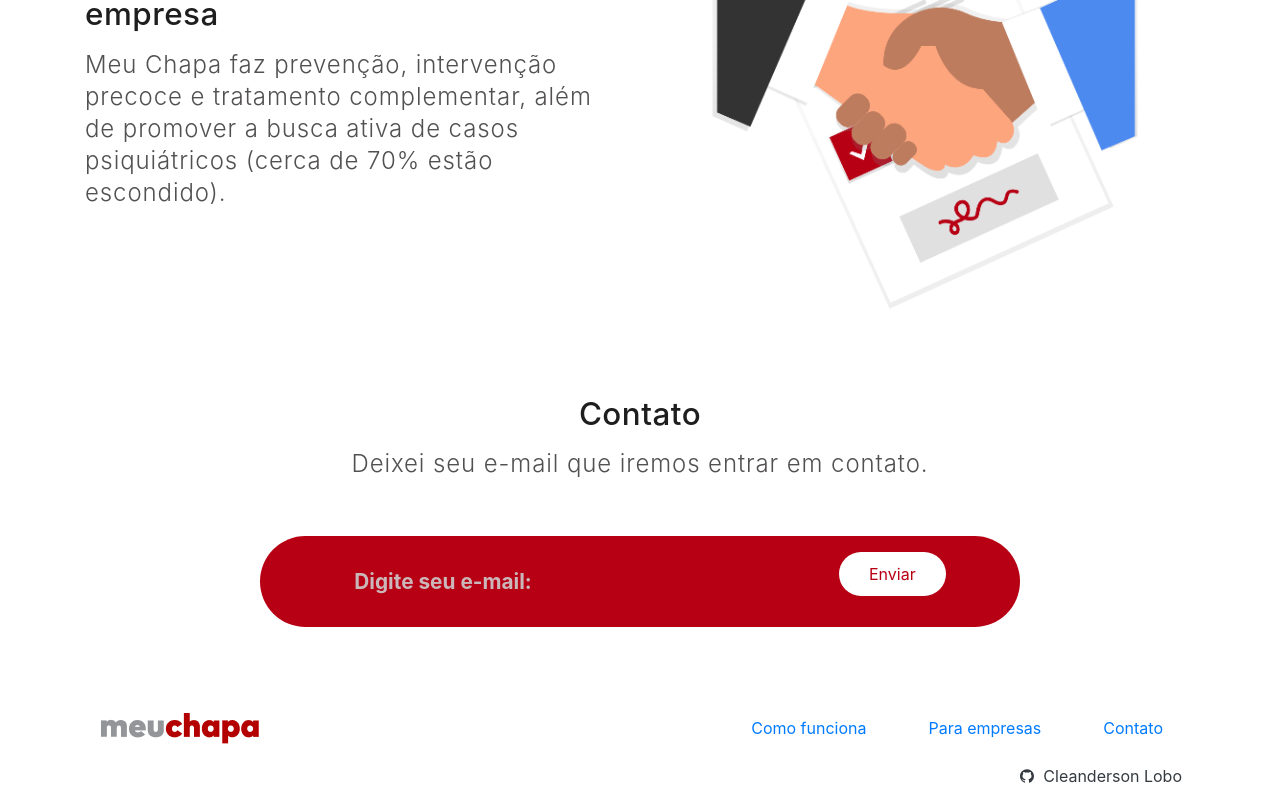
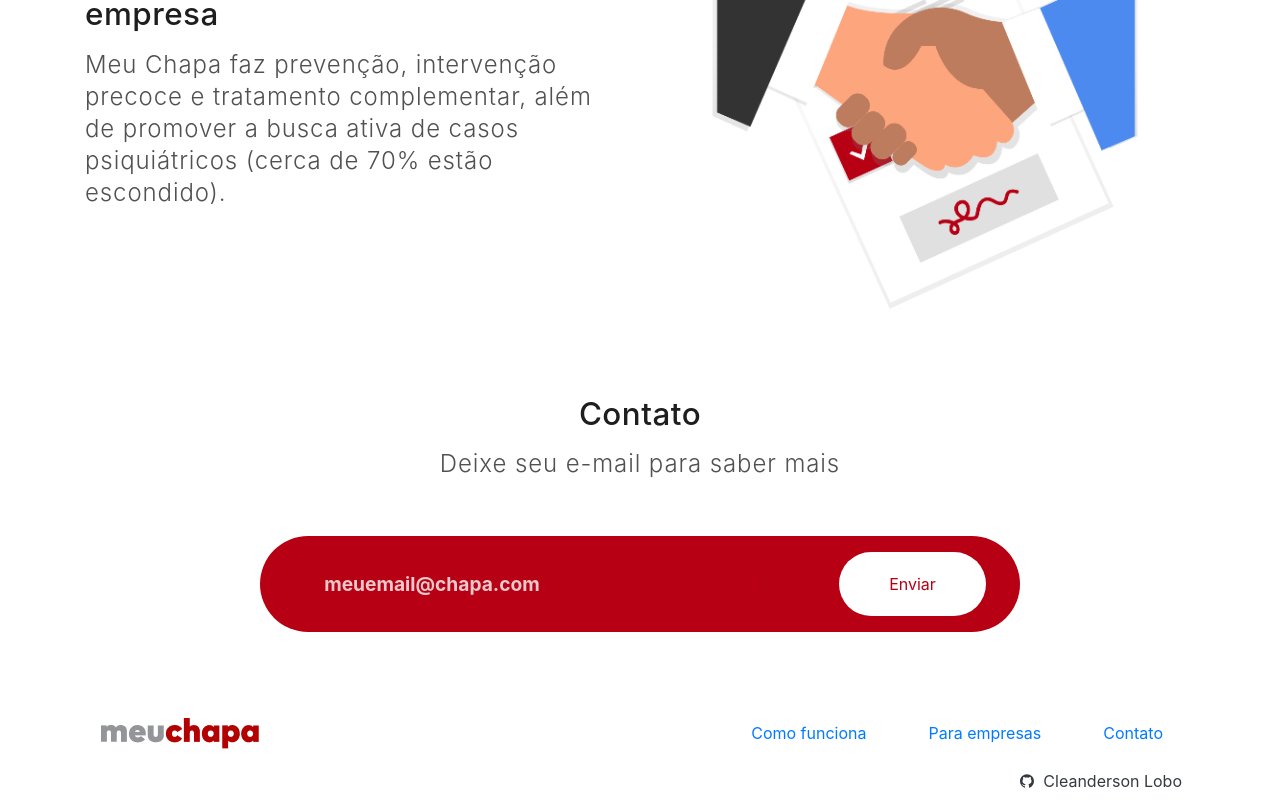
Before and after one commit to cleandersonlobo/meuchapa-site, a React (Create React App) app: page / in a window 1280 px wide. Shown: the part 1830-2630 px from the top of the page. Built offline with nearby package versions, Linux system fonts and the light colour scheme.

Commit message:
Updated README and Input Contact

```diff
--- a/src/App.tsx
+++ b/src/App.tsx
@@ -32,7 +32,7 @@ const App: React.FC = () => {
           Contato
         </Title>
         <Subtitle className="text-center pb-3">
-          Deixei seu e-mail que iremos entrar em contato.
+          Deixe seu e-mail para saber mais
         </Subtitle>
         <Contact />
       </Container>
--- a/src/components/Contact/Contact.tsx
+++ b/src/components/Contact/Contact.tsx
@@ -11,15 +11,22 @@ const Contact: React.FC = () => {
         className="text-center text-lg-left"
       >
         <ContentInput className="align-items-center justify-content-around">
-          <Col xs={12} lg="auto" className="text-center text-lg-left">
+          <Col xs={12} lg={8} className="text-center text-lg-left">
             <Input
-              placeholder="Digite seu e-mail:"
+              placeholder="meuemail@chapa.com"
               autoComplete="false"
               autoCapitalize="false"
+              type="email"
             />
           </Col>
-          <Col xs={12} lg="auto" className="text-center py-3 pt-lg-0">
-            <Button className="w-100 w-lg-auto ">Enviar</Button>
+          <Col
+            xs={{ size: 6 }}
+            lg="auto"
+            className="text-center py-3 pt-lg-3 justify-content-center align-items-center"
+          >
+            <Button className="w-100 w-lg-auto align-self-center">
+              <span>Enviar</span>
+            </Button>
           </Col>
         </ContentInput>
       </Col>
--- a/src/components/Contact/styles.ts
+++ b/src/components/Contact/styles.ts
@@ -2,39 +2,45 @@ import styled from 'styled-components';
 import { Row } from 'reactstrap';
 
 export const Input = styled.input`
-  padding: 20px;
-  font-size: 1.3rem;
+  padding: 20px 10px;
+  min-width: 100%;
+  font-size: 1.2rem;
+  padding-left: 30px;
   background-color: #b70013;
   outline: none;
   font-weight: bold;
   box-shadow: none;
+  border-radius: 50px;
   color: #ffffff;
   border: none;
+  opacity: 0.8;
+
+  &:focus {
+    opacity: 1;
+  }
+
   ::-webkit-input-placeholder {
     /* Edge */
-    color: #cececee3;
+    color: #fafafa;
   }
 
   :-ms-input-placeholder {
-    color: #cececee3;
+    color: #fafafa;
   }
 
   ::placeholder {
-    color: #cececee3;
+    color: #fafafa;
   }
 `;
 
 export const ContentInput = styled(Row)`
-  padding: 10px;
   border-radius: 50px;
   background-color: #b70013;
 `;
 
 export const Button = styled.button`
-  padding: 10px;
+  padding: 20px 50px;
   border-radius: 50px;
-  padding-left: 30px;
-  padding-right: 30px;
   color: #b70013;
   outline: none !important;
   border: none;
```
Also changed, not shown: 1 other file (tests, documents, lock files or other folders).
